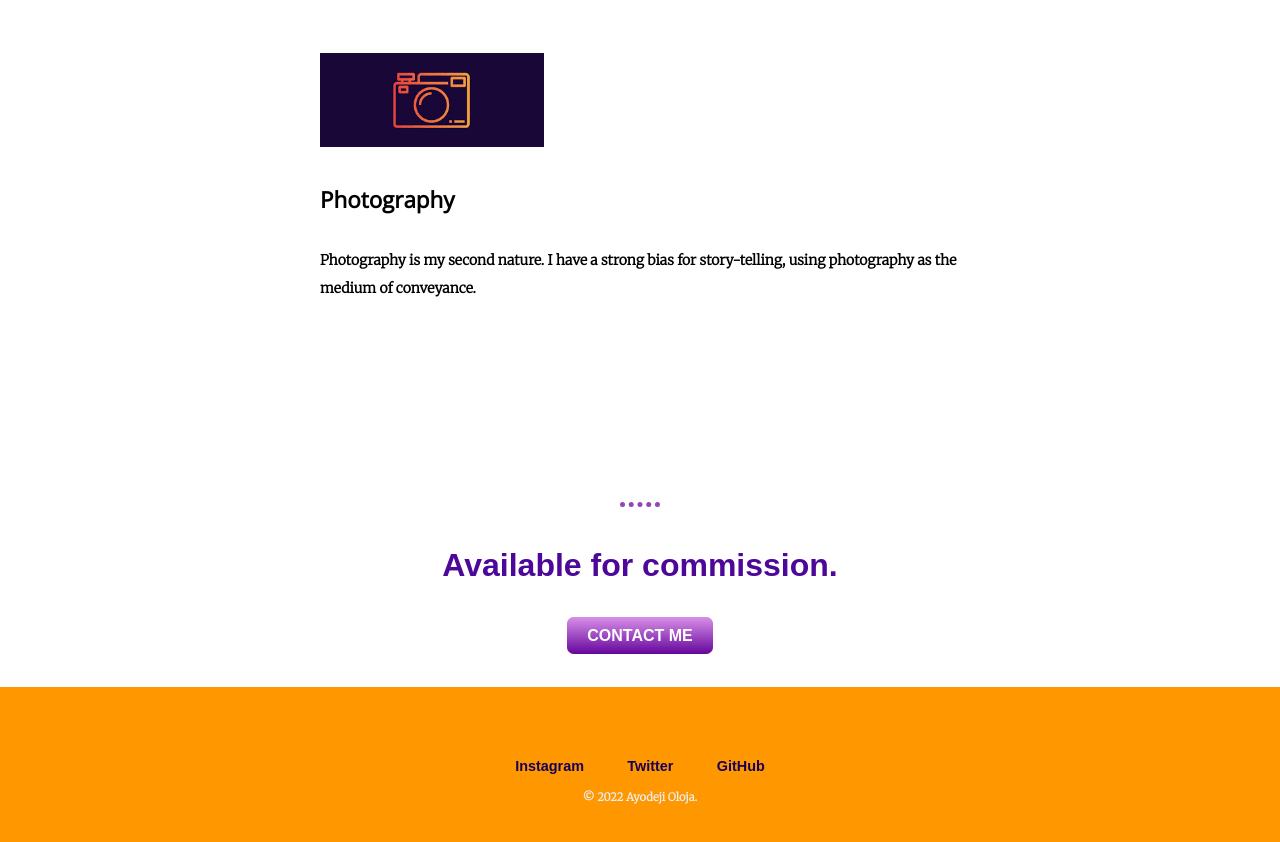
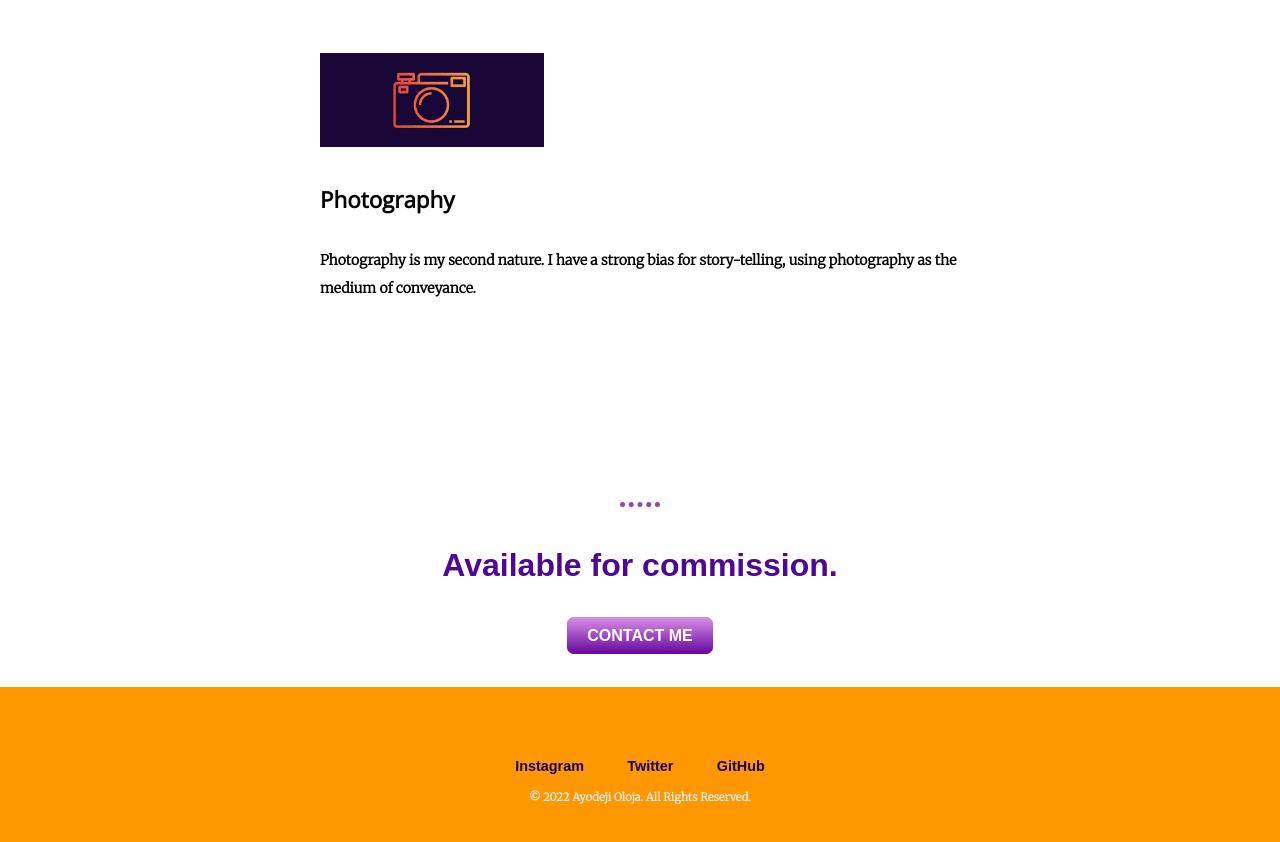
Before and after one commit to Ayodeji-Oloja/cv, a plain HTML site: page index.html in a window 1280 px wide. Shown: the part 2238-3080 px from the top of the page. Drawn offline with nearby package versions, Linux system fonts and the light colour scheme; a script that the page names is missing; a web font is replaced by a local one.

Commit message:
Update index.html

```diff
--- a/index.html
+++ b/index.html
@@ -56,7 +56,7 @@
     <a class="footer-link" href="https://www.instagram.com/ayodejioloja/">Instagram</a>
     <a class="footer-link" href="https://twitter.com/ayodejino/">Twitter</a>
     <a class="footer-link" href="https://github.com/Ayodeji-Oloja/">GitHub</a>
-    <p class="copyright">© 2022 Ayodeji Oloja.</p>
+    <p class="copyright">© 2022 Ayodeji Oloja. All Rights Reserved.</p>
   </div>
   <script type="text/javascript" src="CSS - My Site/script.js">
 
```
